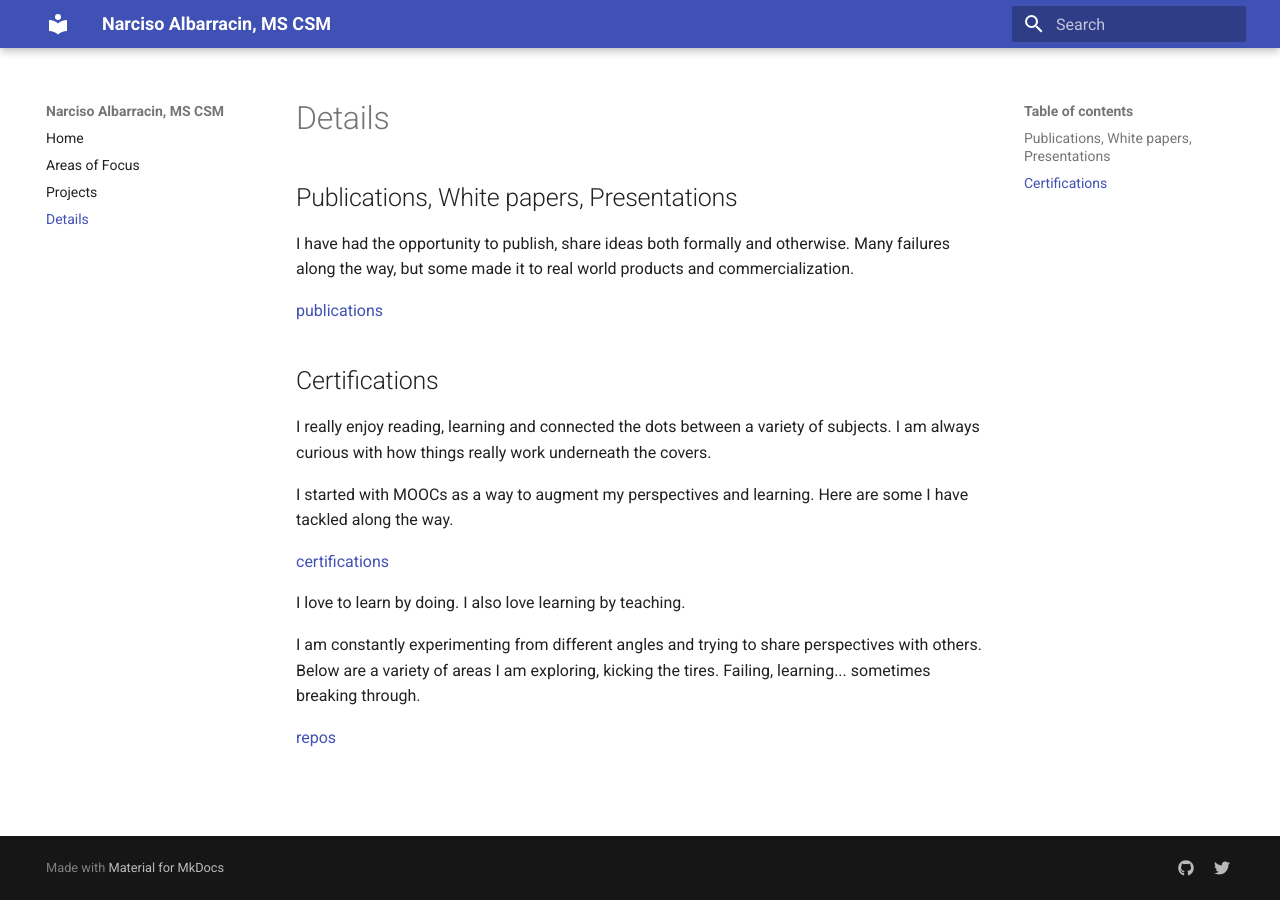
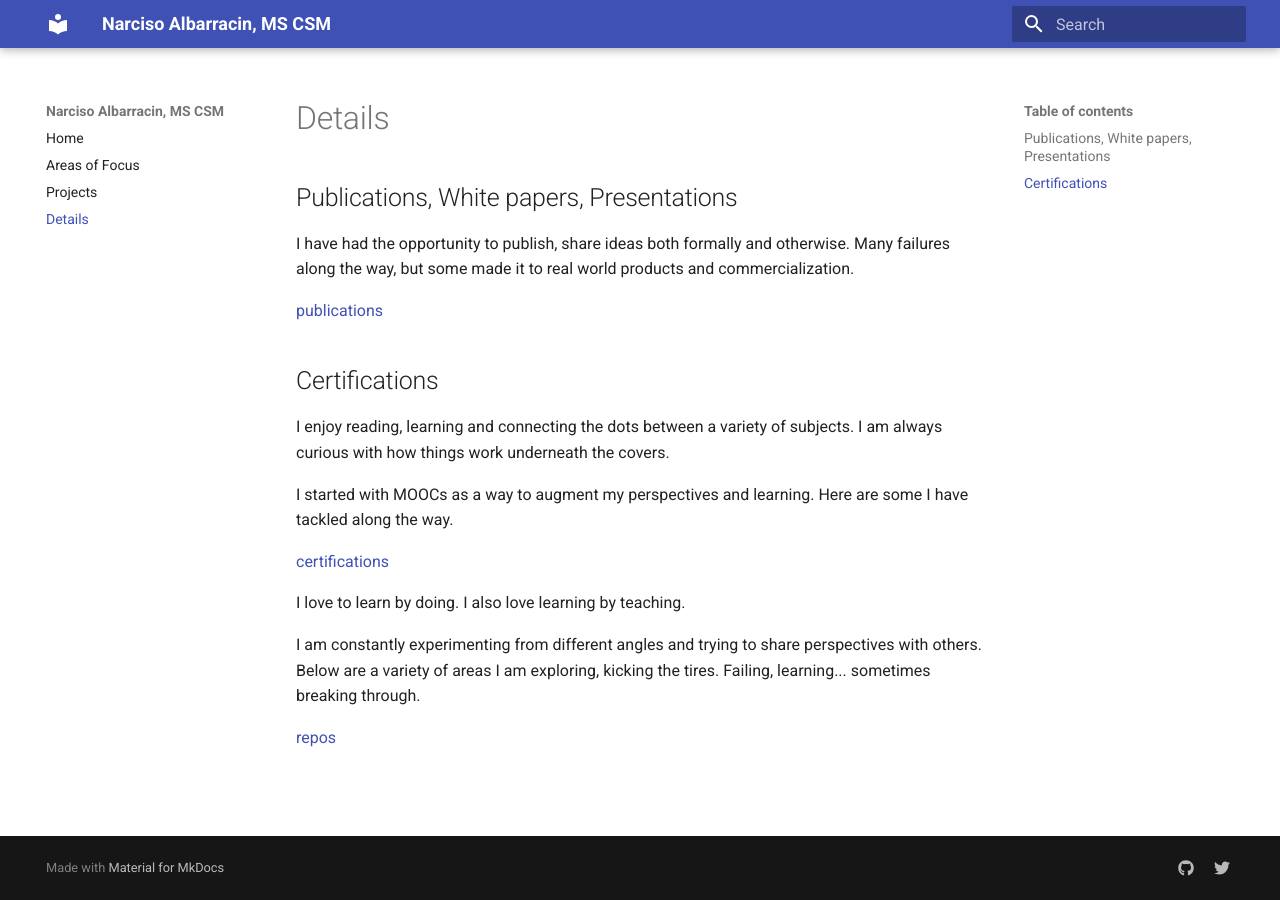
Before and after one commit to nalbarr/portfolio, an MkDocs documentation site: the page built from docs/details.md, in a window 1280 px wide. Built offline with MkDocs 1.6.1 and Material for MkDocs 9.7.7, drawn with Linux system fonts in a browser that asks for light colours.

Commit message:
Update details.md

```diff
--- a/docs/details.md
+++ b/docs/details.md
@@ -6,7 +6,7 @@ I have had the opportunity to publish, share ideas both formally and otherwise.
 [publications](publications.md)
 
 ## Certifications
-I really enjoy reading, learning and connected the dots between a variety of subjects.  I am always curious with how things really work underneath the covers.
+I enjoy reading, learning and connecting the dots between a variety of subjects.  I am always curious with how things work underneath the covers.
 
 I started with MOOCs as a way to augment my perspectives and learning.  Here are some I have tackled along the way.
 
```
